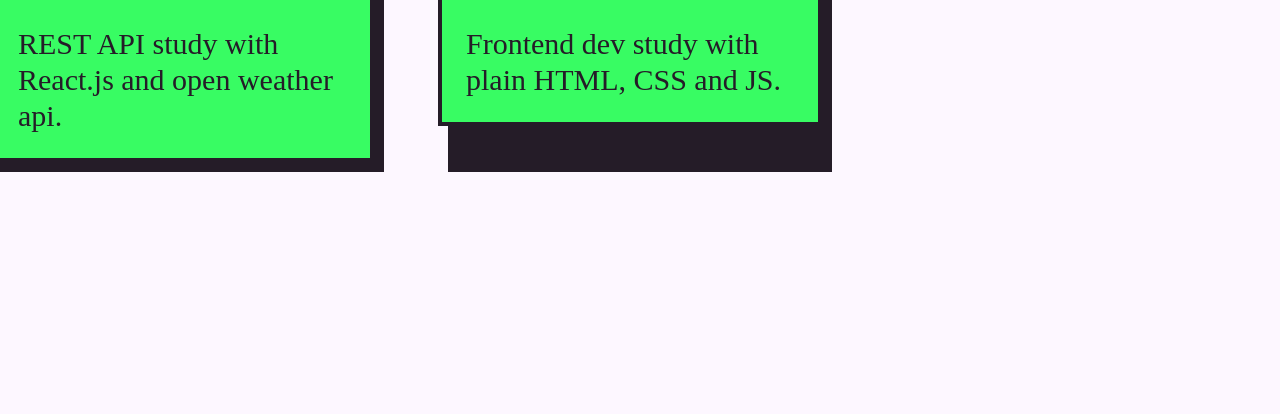
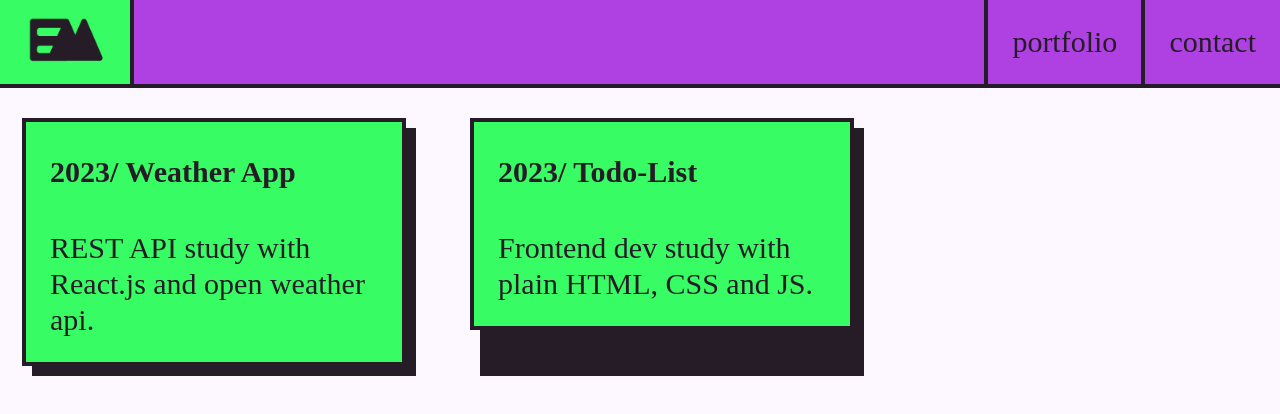
Before and after one commit to EmanuelMarquis/personal-website, a React (Create React App) app: page /contact in a window 1280 px wide. Shown: the top 414 px of the page. Built offline with nearby package versions, Linux system fonts and the light colour scheme.

Commit message:
added navbar to contact page

```diff
--- a/src/components/floatingWindow.jsx
+++ b/src/components/floatingWindow.jsx
@@ -3,7 +3,7 @@
  * @param {React.SVGProps<SVGTextElement>} msg
  * @returns
  */
-export default function FloatingWindow({msg, title, isPosAbsolute, haveTitleBar=true, width}) {
+export default function FloatingWindow({msg, title, isPosAbsolute, haveTitleBar=true, width, header=""}) {
     const titleBar = <>
         <p className="text-xl font-bold ml-4 mr-16">{title}</p>
         <span className="flex gap-2">
@@ -15,7 +15,8 @@
 
     return (<div className={`${isPosAbsolute === true&& "absolute"} inline-block floating-window-shadow text-3xl`}>
         <div className="relative border-4 green" style={{top: "-10px", left: "-10px", width: width}}>
-            {haveTitleBar === true&& <div className="flex py-2 text-sml pr-2 border-b-4 justify-between ">{titleBar}</div>}
+            {haveTitleBar === true && <div className="flex py-2 text-sml pr-2 border-b-4 justify-between ">{titleBar}</div>}
+            { header !== "" && <p className="font-bold pt-8 pb-2 px-6">{header}</p>}
             <div className="pt-8 pb-6 px-6">{msg}</div>
         </div>
     </div>);
--- a/src/routes/contact.jsx
+++ b/src/routes/contact.jsx
@@ -1,4 +1,5 @@
 import FloatingWindow from "../components/floatingWindow";
+import Navbar from "../components/navbar";
 
 export default function Contact() {
     const msgs = [
@@ -11,9 +12,10 @@
     ];
 
     return <div>
-        <span className="flex gap-16">
-            <FloatingWindow msg={msgs[0]} haveTitleBar={false} width={"24rem"}/>
-            <FloatingWindow msg={msgs[1]} haveTitleBar={false} width={"24rem"}/>
+        <Navbar/>
+        <span className="flex gap-16 mt-32 ml-8">
+            <FloatingWindow header={"2023/ Weather App"} msg={msgs[0]} haveTitleBar={false} width={"24rem"}/>
+            <FloatingWindow header={"2023/ Todo-List"} msg={msgs[1]} haveTitleBar={false} width={"24rem"}/>
             {/* <FloatingWindow msg={msgs[2]}/> */}
         </span>
     </div>;
```
